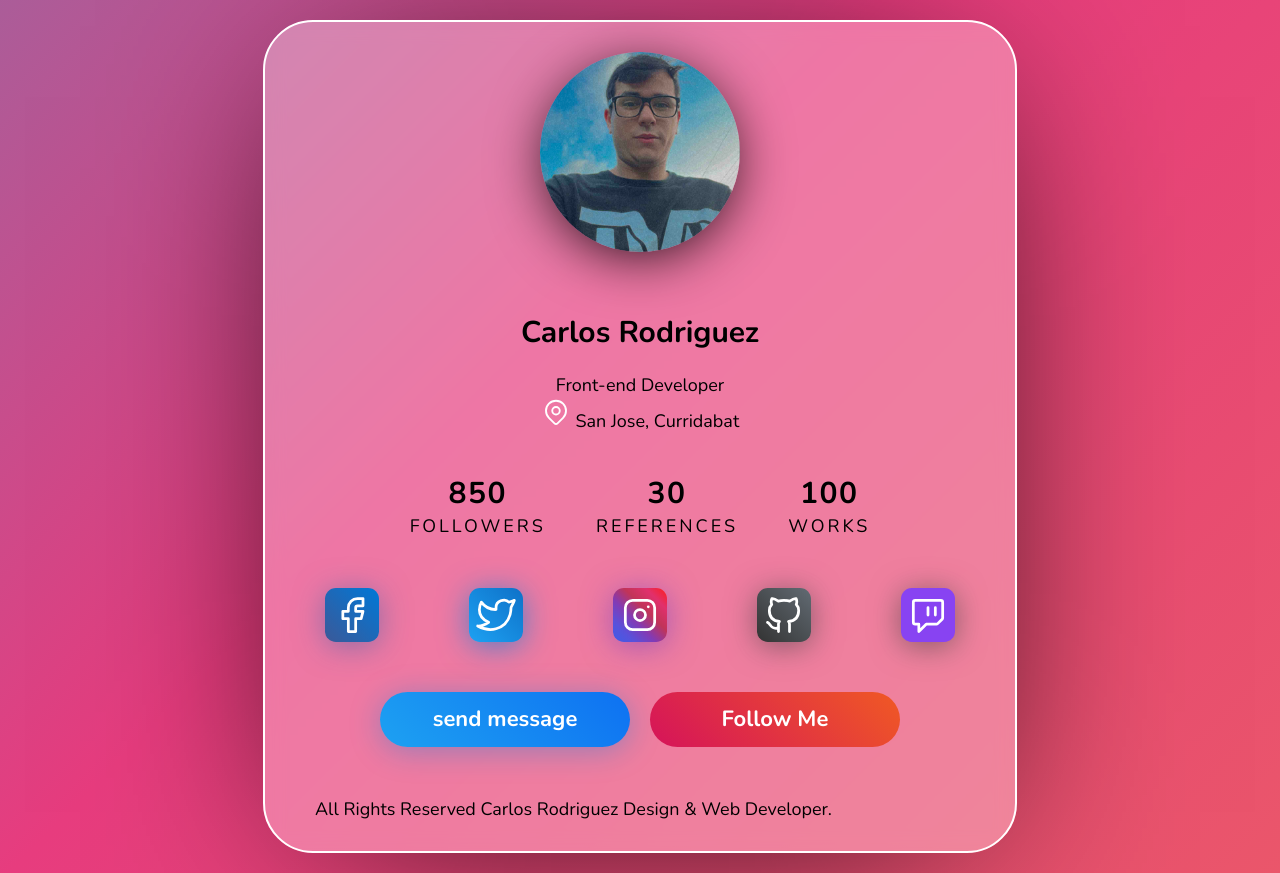
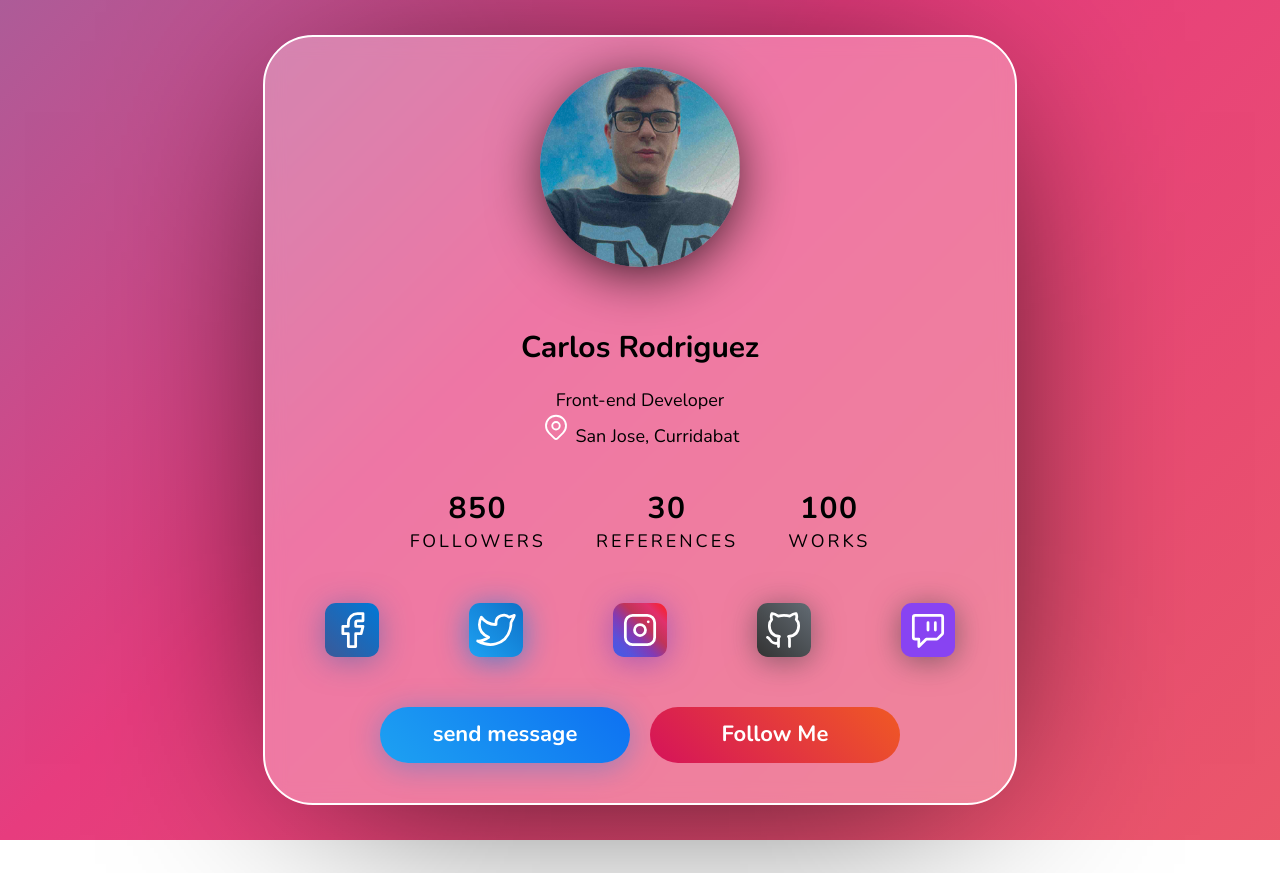
Before and after one commit to SuperAorus/Profile-Card-UI-Design, a plain HTML site: page index.html in a window 1280 px wide. After the commit the page ends 840 px from the top, so only its background shows below. Drawn offline with nearby package versions, Linux system fonts and the light colour scheme.

Commit message:
Update index.html

```diff
--- a/index.html
+++ b/index.html
@@ -16,9 +16,9 @@
 
 </head>
 
-<body class="type-a">
+    <body class="type-a">
 
-        <div class="profile-card">
+        <main class="profile-card">
             <div class="profile-card__img">
                 <img src="img/avatar1.webp" style=" border-radius: 50%; margin: auto; width: 200px; height: 200px; object-fit: cover; box-shadow: 0 10px 60px  -10px; display: block;" alt="imagen de avatar principal">
             </div>
@@ -90,11 +90,7 @@
                 <a href="#"><button class="orange color">Follow Me</button></a>
             </div>
 
-            <footer class="footer">
-                <span>All Rights Reserved Carlos Rodriguez Design & Web Developer.</span>
-            </footer>
+        </main>
 
-        </div>
-
-</body>
+    </body>
 </html>
```
